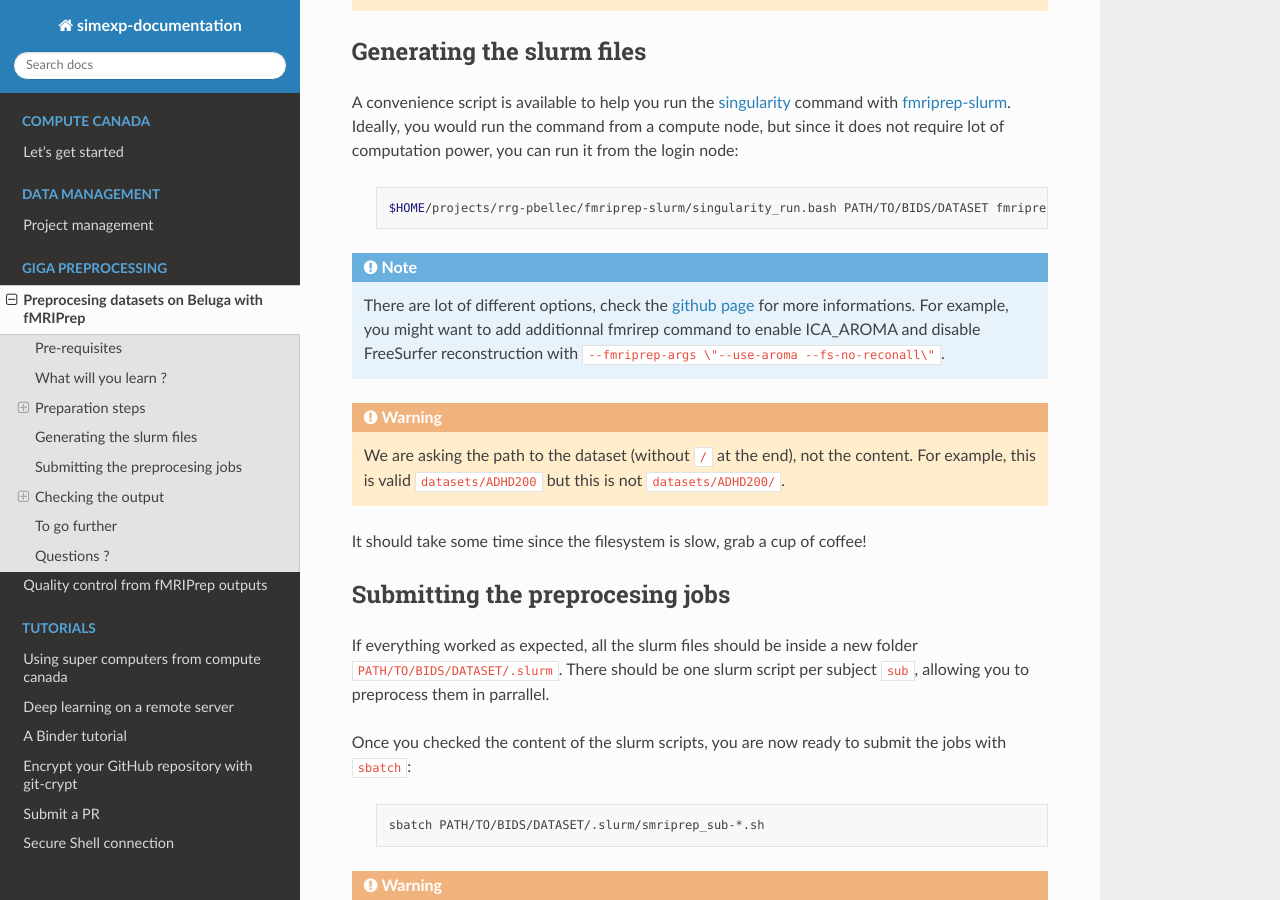
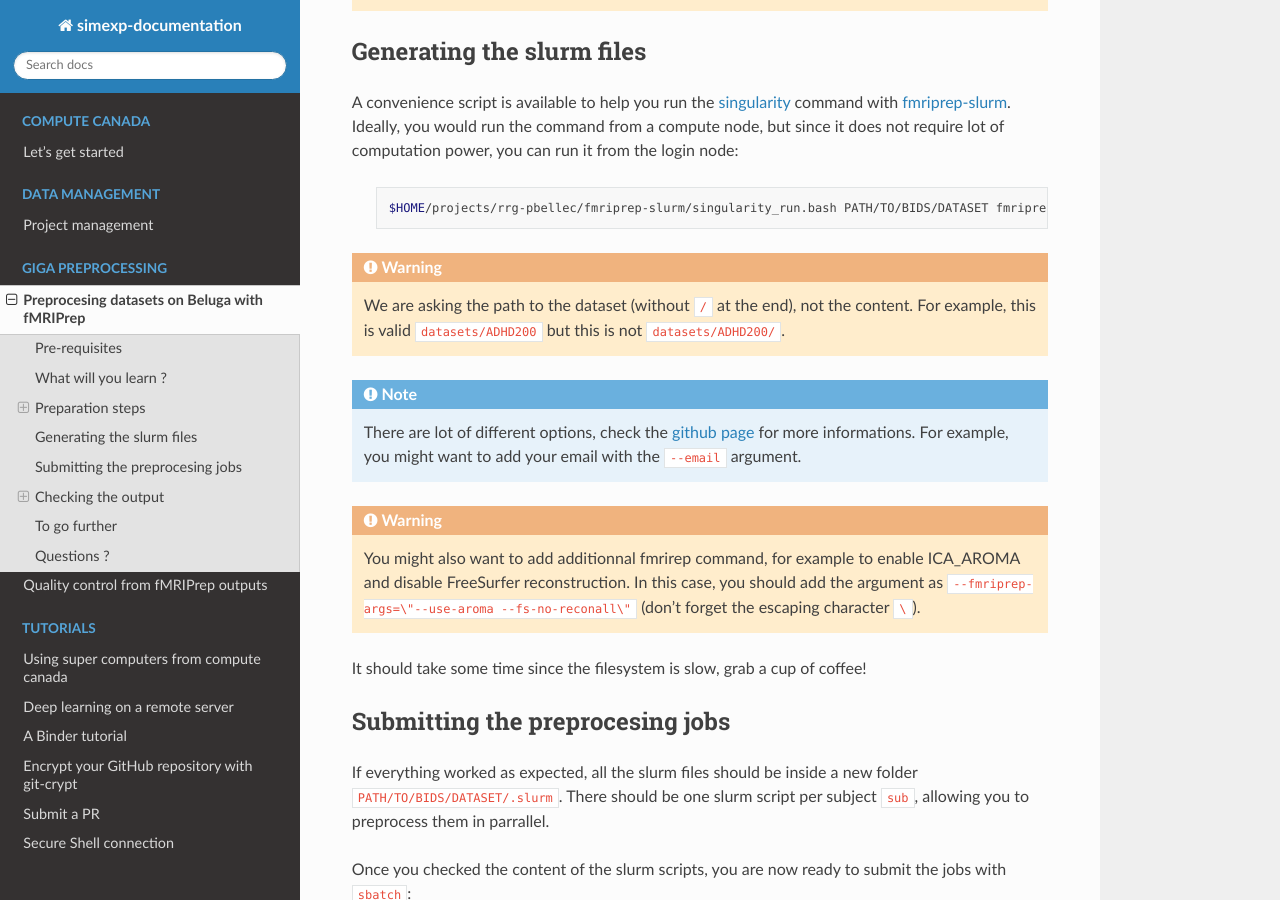
Before and after one commit to SIMEXP/lab-documentation, a Sphinx documentation site: the page built from source/giga_preprocessing/preprocessing.rst, in a window 1280 px wide and 900 px high, scrolled down 1331 px. Built offline with Sphinx 7.4.7 and the Read the Docs theme 2.0.0, drawn with Linux system fonts in a browser that asks for light colours.

Commit message:
updating doc regarding --fmriprep-args cmd

```diff
--- a/source/giga_preprocessing/preprocessing.rst
+++ b/source/giga_preprocessing/preprocessing.rst
@@ -69,15 +69,18 @@ but since it does not require lot of computation power, you can run it from the
 
         $HOME/projects/rrg-pbellec/fmriprep-slurm/singularity_run.bash PATH/TO/BIDS/DATASET fmriprep
 
-.. note::
-    There are lot of different options, check the `github page <https://github.com/SIMEXP/fmriprep-slurm>`_ for more informations.
-    For example, you might want to add additionnal fmrirep command to enable ICA_AROMA and disable FreeSurfer
-    reconstruction with ``--fmriprep-args \"--use-aroma --fs-no-reconall\"``.
-
 .. warning::
     We are asking the path to the dataset (without ``/`` at the end), not the content.
     For example, this is valid ``datasets/ADHD200`` but this is not
     ``datasets/ADHD200/``.
+
+.. note::
+    There are lot of different options, check the `github page <https://github.com/SIMEXP/fmriprep-slurm>`_ for more informations.
+    For example, you might want to add your email with the ``--email`` argument.
+
+.. warning::
+    You might also want to add additionnal fmrirep command, for example to enable ICA_AROMA and disable FreeSurfer reconstruction.
+    In this case, you should add the argument as ``--fmriprep-args=\"--use-aroma --fs-no-reconall\"`` (don't forget the escaping character ``\``).
 
 It should take some time since the filesystem is slow, grab a cup of coffee!
 
```
